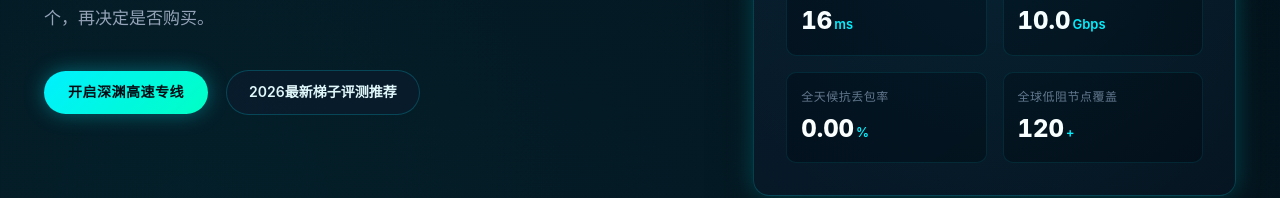
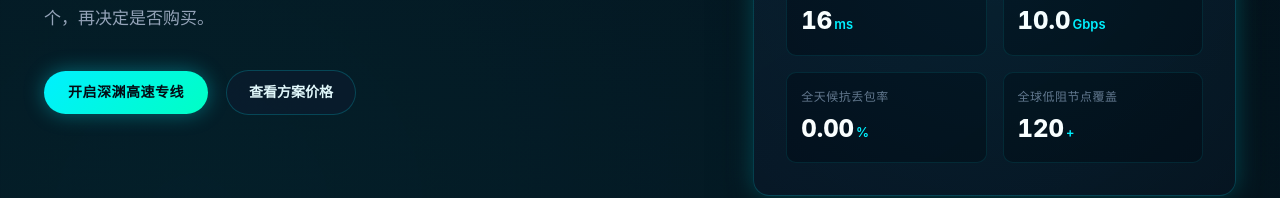
Before and after one commit to 9jacky9/suyunticloud.click, a plain HTML site: page index.html in a window 1280 px wide. Shown: the part 480-678 px from the top of the page. Drawn offline with Linux system fonts and the light colour scheme.

Commit message:
Update hero ladder button to pricing section anchor

```diff
--- a/index.html
+++ b/index.html
@@ -132,7 +132,7 @@
             <div class="hero-cta-group">
               <a href="https://ww012.twilightaff.com/#/?code=A56DH1Af" class="btn-ocean-primary" rel="nofollow" target="_blank">开启深渊高速专线</a>
               <!-- Critical Clean Dofollow Authority Link -->
-              <a href="https://dajichang.mom/" class="btn-ocean-recommend" target="_blank">2026最新梯子评测推荐</a>
+              <a href="#pricing" class="btn-ocean-recommend">查看方案价格</a>
             </div>
           </div>
 
```
